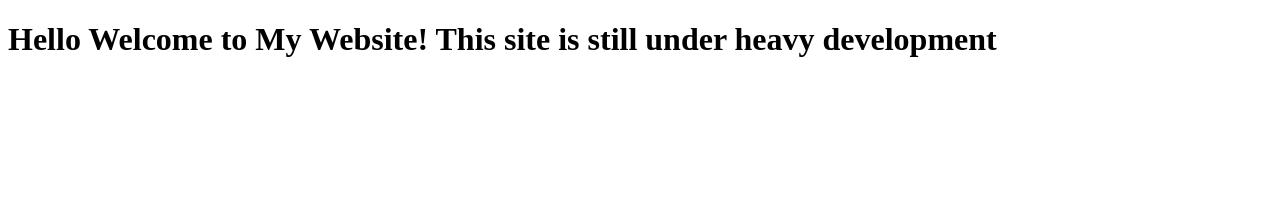
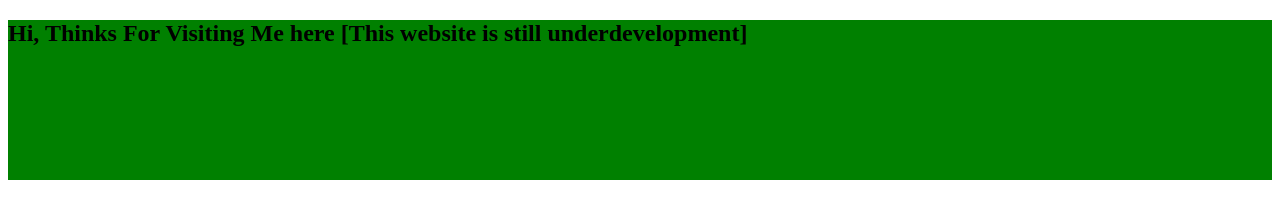
Before and after one commit to simonojok19/simonojok19.github.io, a plain HTML site: page index.html in a window 1280 px wide. Drawn offline with Linux system fonts and the light colour scheme.

Commit message:
intial commit

```diff
--- a/index.html
+++ b/index.html
@@ -4,11 +4,12 @@
   <meta charset="UTF-8">
   <meta name="viewport" content="width=device-width, initial-scale=1.0">
   <meta http-equiv="X-UA-Compatible" content="ie=edge">
+  <link rel="stylesheet" href="./styles/main.css">
   <title>Simon Peter Ojok</title>
 </head>
 <body>
   <section id="top-header">
+    <h1>Hi, Thinks For Visiting Me here [This website is still underdevelopment]</h1>
   </section>
-  <h1>Hello Welcome to My Website! This site is still under heavy development</h1>
 </body>
 </html>
--- a/styles/main.css
+++ b/styles/main.css
@@ -0,0 +1,4 @@
+#top-header {
+  height: 10em;
+  background-color: green;
+}
```
